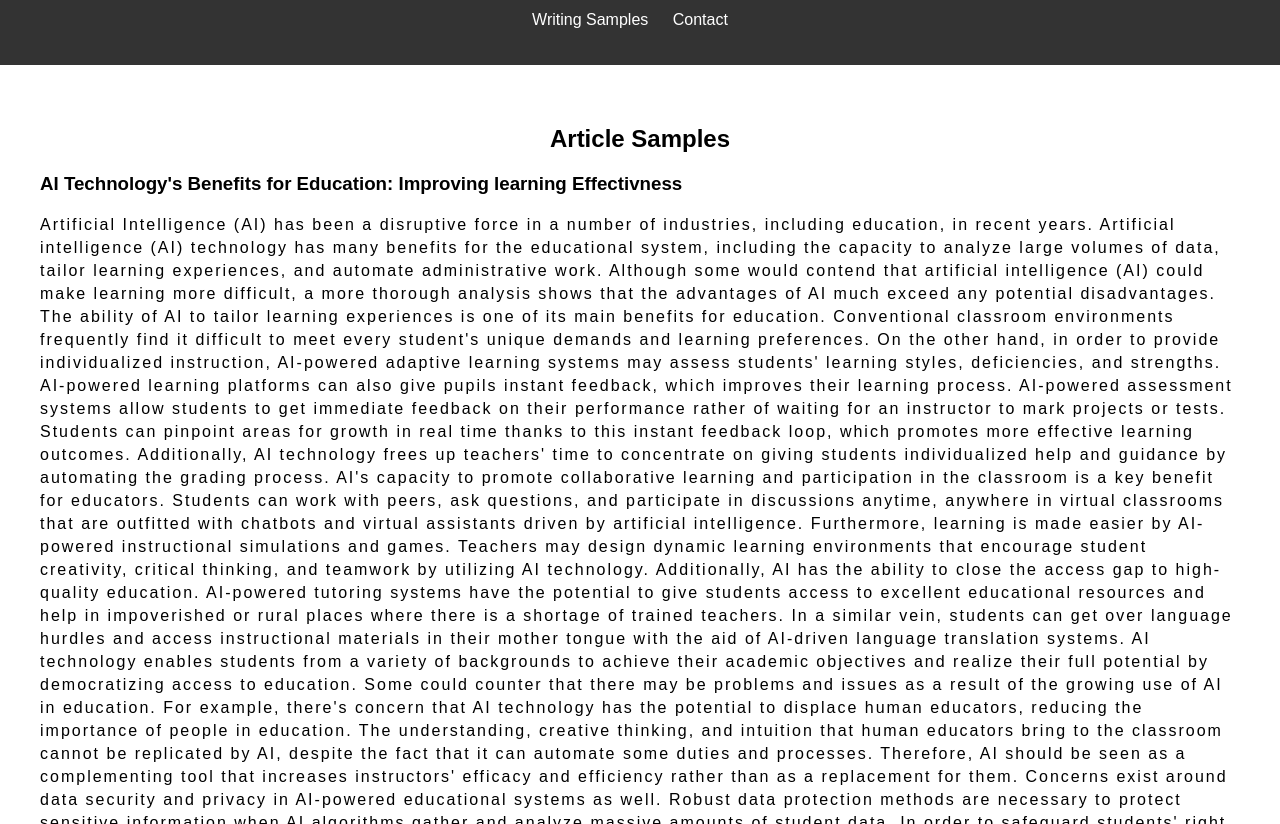
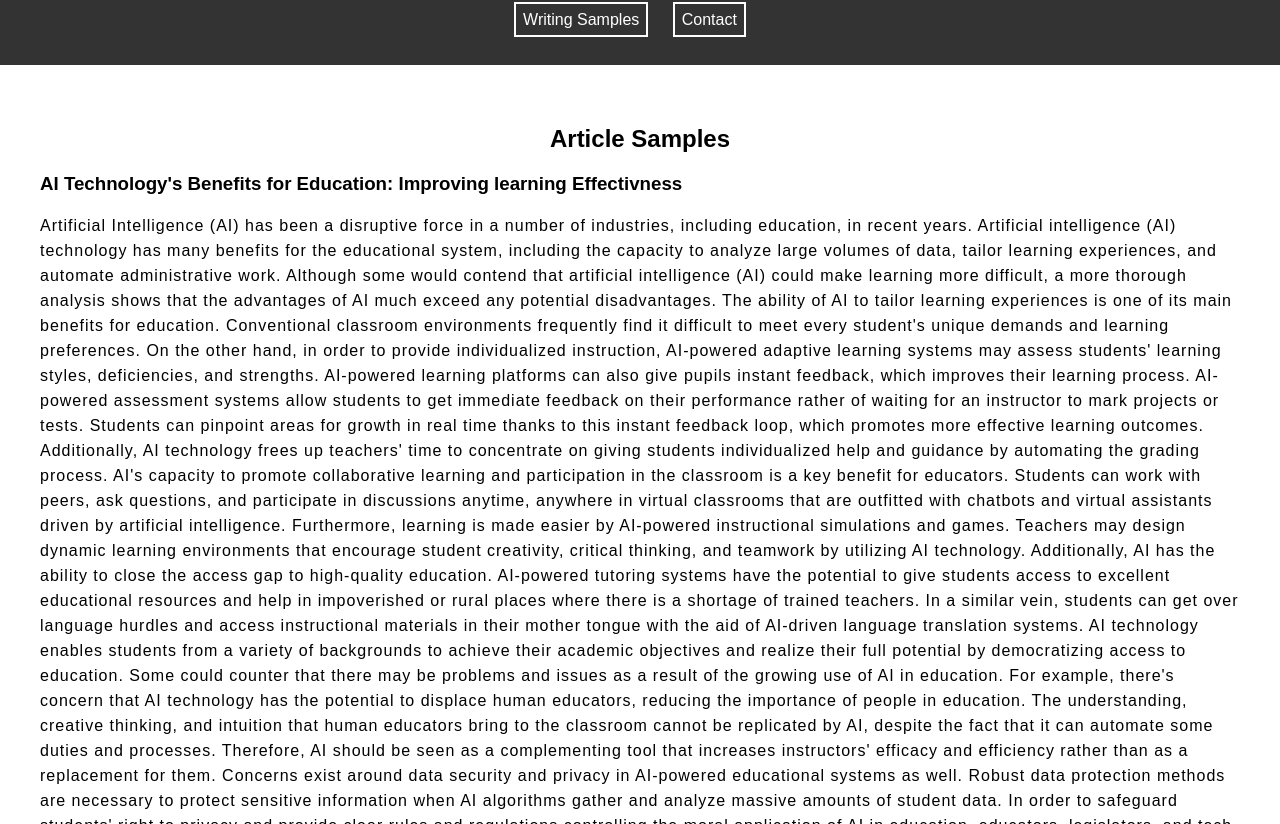
Before and after one commit to DessyZeal/writerportfolio, a plain HTML site: page index.html in a window 1280 px wide. Shown: the part 89-913 px from the top of the page. Drawn offline with Linux system fonts and the light colour scheme.

Commit message:
new commit

```diff
--- a/writer.css
+++ b/writer.css
@@ -24,6 +24,12 @@ body {
   nav ul li a {
     color: #fff;
     text-decoration: none;
+    border: #fff 2px solid;
+    padding: 7px;
+  }
+  a :hover {
+    color: white;
+    background-color: #333;
   }
 
   section {
@@ -63,6 +69,6 @@ body {
     cursor: pointer;
   }
   p{
-    letter-spacing: 2px;
-    line-height: 23px;
+    letter-spacing: 1px;
+    line-height: 25px;
   }
```
